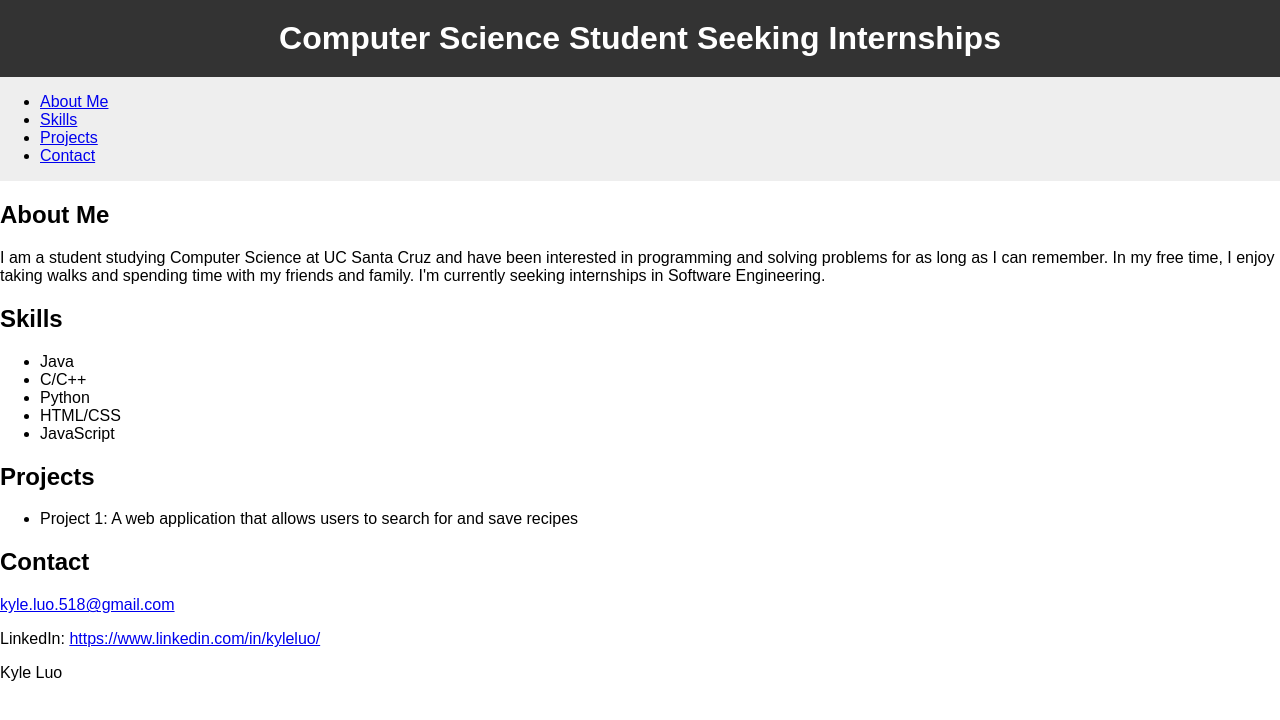
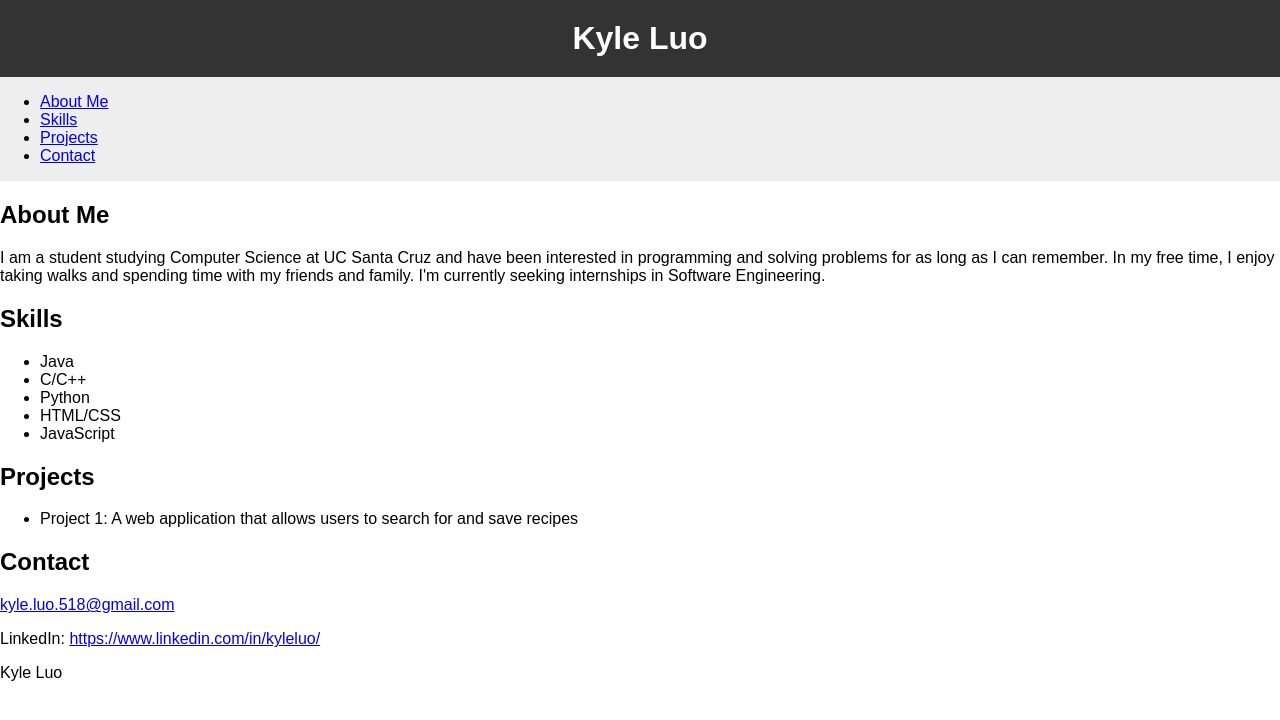
Before and after one commit to kyleluo518/kyleluo518.github.io, a plain HTML site: page index.html in a window 1280 px wide. Drawn offline with Linux system fonts and the light colour scheme.

Commit message:
Update index.html

```diff
--- a/index.html
+++ b/index.html
@@ -6,7 +6,7 @@
 </head>
 <body>
   <header>
-    <h1>Computer Science Student Seeking Internships</h1>
+    <h1>Kyle Luo</h1>
   </header>
   <nav>
     <ul>
```
Also changed, not shown: 1 other file.
